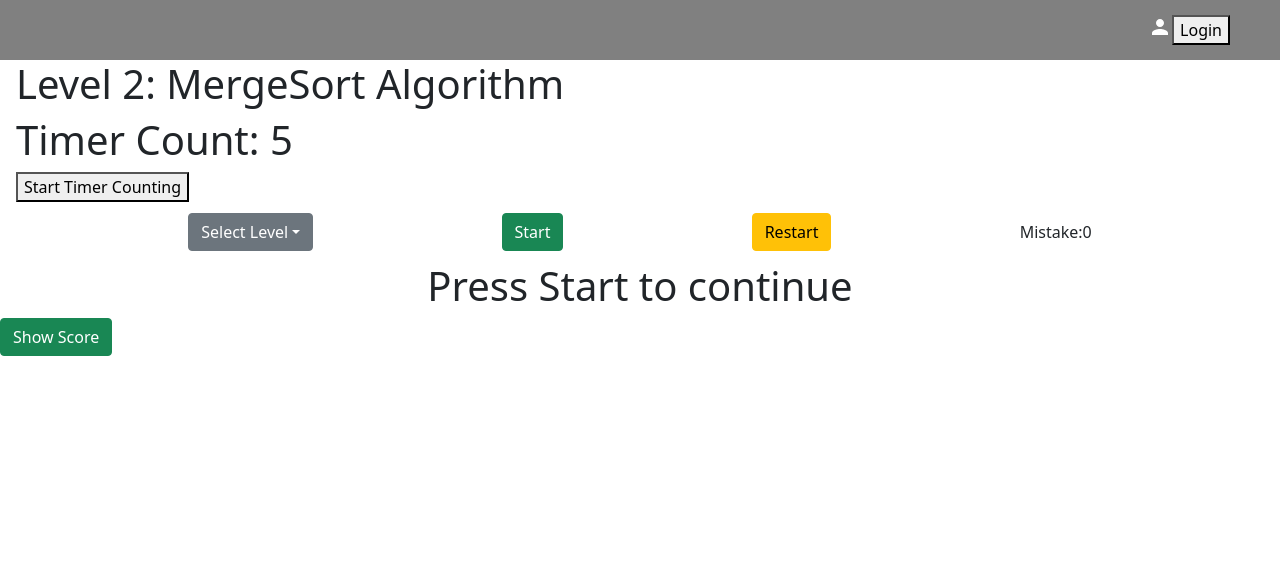
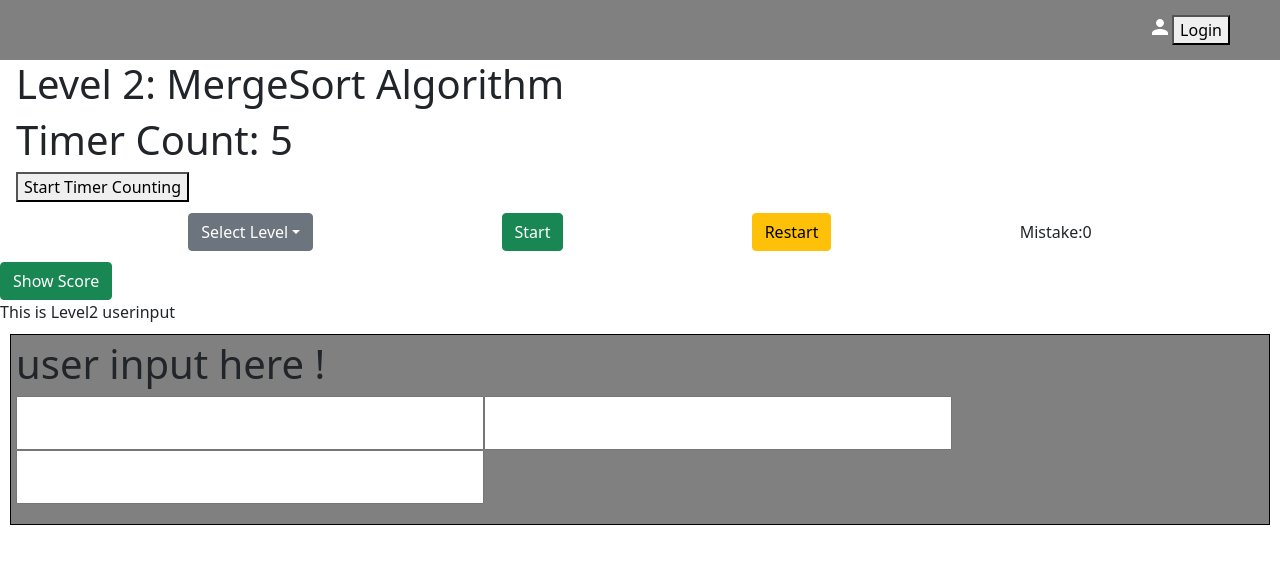
Before and after one commit to ShaimaaAliECE/se3350-project-group-15, a React (Create React App) app in the folder Development Code/: page /level2 in a window 1280 px wide. Shown: the top 564 px of the page. Built offline with nearby package versions, Linux system fonts and the light colour scheme.

Commit message:
template for the userinput in level2

```diff
--- a/Development Code/src/component/Level2.js
+++ b/Development Code/src/component/Level2.js
@@ -4,6 +4,9 @@ import BottomInstructions from "./BottomInstructions";
 import SortingComponent from "./SortingComponent";
 import ScoreIndicator from "./ScoreIndicator";
 import Timer from "./Timer";
+import userInput from "./UserInput";
+import UserInput from "./UserInput";
+
 
 
 function Level2() {
@@ -19,16 +22,27 @@ function Level2() {
         <h1>Level 2: MergeSort Algorithm</h1>
          <Timer /*startCount='0'*/ />
       </div>
+
+
       {/* pass the number array from HeaderLevel component to Level1 component */}
       <HeaderLevel callbackSetProblems={setCurrentProblem} />
-      <div class="d-flex justify-content-center">
+
+
+     {/* sorting method
+     <div class="d-flex justify-content-center">
         <SortingComponent Problem={currentProblem} />
-      </div>
+      </div>  */}
+
       <div class="fixed-bottom d-flex justify-content-center">
         {/* <BottomInstructions /> */}
       </div>
       {/* calculate score */}
       <ScoreIndicator sortedArray={sortedArray} answerArray={answerArray} timeLeft={timeLeft}/>
+      <div>
+      This is Level2 userinput
+      <UserInput/>
+
+    </div>
 
 
     </div>
--- a/Development Code/src/component/Timer.js
+++ b/Development Code/src/component/Timer.js
@@ -18,7 +18,10 @@ const initalState={
     }
 */
 
+
 class Timer extends React.Component{
+
+
    /* state=initalState;
     startGame=()=>{
         this.currentDeadline=Date.now ()+GameDuration;
@@ -60,6 +63,9 @@ class Timer extends React.Component{
         }
     }
 
+
+
+
     render(){
         const {count} = this.state
 
@@ -67,7 +73,8 @@ class Timer extends React.Component{
     return(
        <div>
            <h1>Timer Count: {count} </h1>
-           <button onClick={Timer}>Start Timer Counting</button>
+           <button onClick={Timer}>{"Start Timer Counting" }</button>
+
        </div>
     );
 
@@ -79,6 +86,7 @@ componentDidMount(){
     //this.doIntervalChange()
     this.myInterval =setInterval(()=>{
         this.setState({
+
             count:this.state.count+1   //both work
             //count:prevState.count+1
             //count:this.state.count-1 for count down
--- /dev/null
+++ b/Development Code/src/component/UserInput.js
@@ -0,0 +1,31 @@
+
+import React, {useState} from 'react'
+import './userInput.css'
+
+
+//make multiple input boxes in the page of level two, and let the user to input the number base on the instrucions
+//connect with the check answer function and the feedback function to show the positive and negative feedback
+
+function UserInput()
+{
+    const [data, setDate]=useState(null)
+    function getData(val){
+        setDate(val.target.value)
+    }
+
+
+    return (
+        <div classNAme="UserInput">
+
+            <div className="UserInput_background">
+            <h1>user input here !</h1>
+            <input type="text" onChange={getData} />
+            <input type="text" onChange={getData} />
+            <input type="text" onChange={getData} />
+        </div>
+        </div>
+    )
+}
+
+
+export default UserInput;
--- /dev/null
+++ b/Development Code/src/component/userInput.css
@@ -0,0 +1,12 @@
+.UserInput{
+    text-align: center;
+}
+
+.UserInput_background {
+    border: 1px solid black;
+    margin: 10px 10px 15px 10px;
+    padding: 5px 3px 20px 5px;
+    bottom: 0;
+    background-color: gray;
+    font-size: xx-large;
+  }
```
